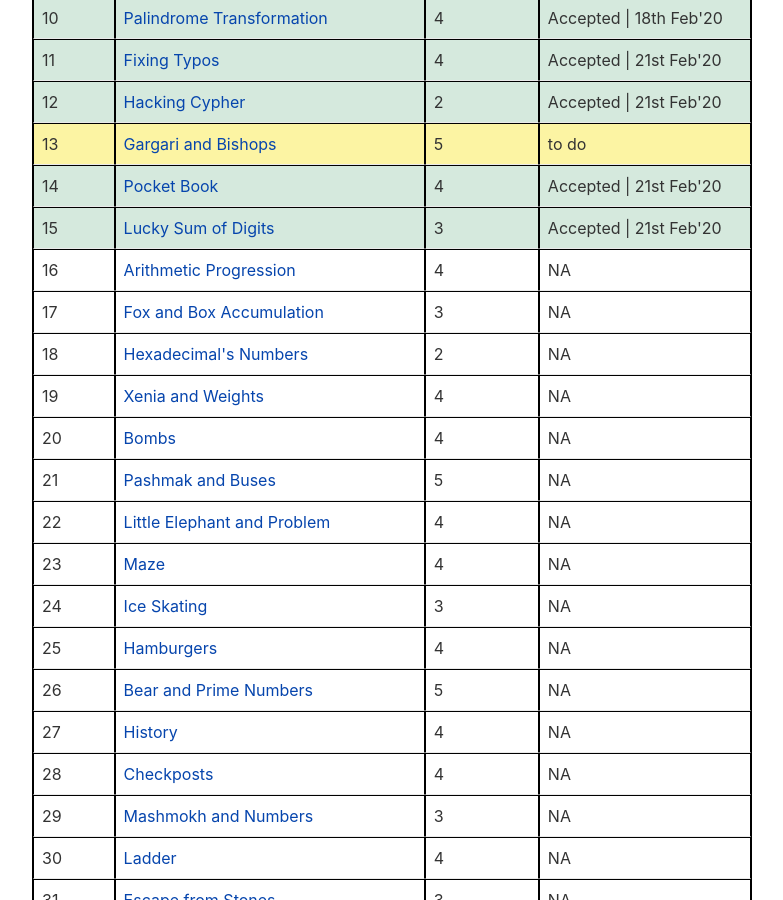
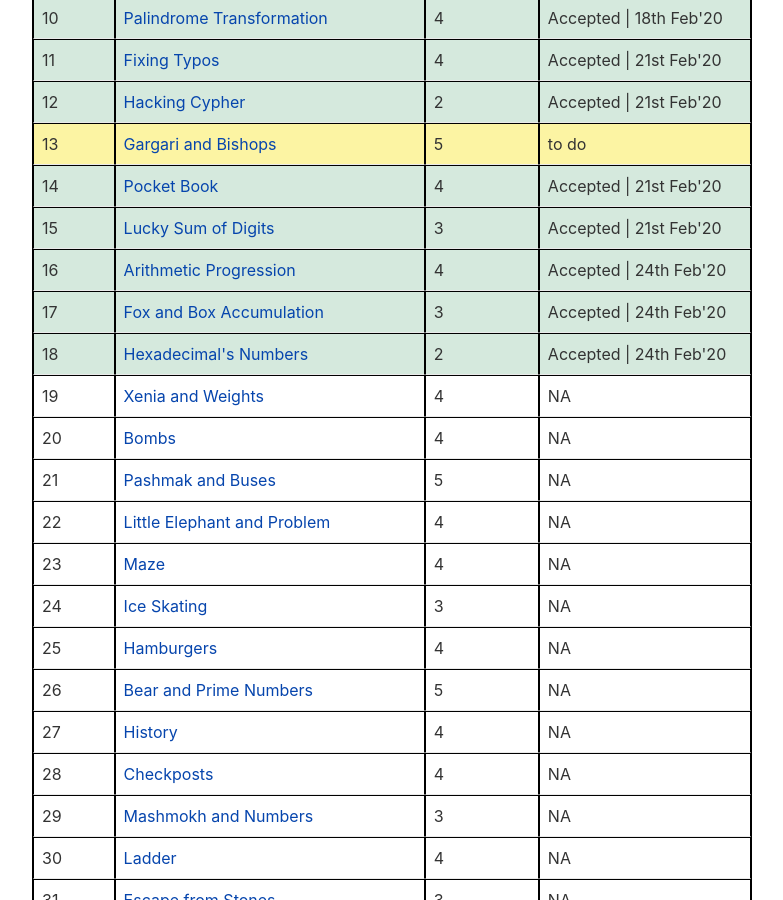
Before and after one commit to vaibhavahuja/vaibhavahuja.github.io, a Jekyll site: the page built from _posts/2020-02-13-practice-list-1.md, in a window 1280 px wide and 900 px high, scrolled down 732 px. Shown: the whole window, without its empty margins (8-791 px from the left). Built offline with Jekyll 4.4.1, drawn with Linux system fonts in a browser that asks for light colours; comment, search, counter and statistics services are not loaded.

Commit message:
updated latest

```diff
--- a/_posts/2020-02-13-practice-list-1.md
+++ b/_posts/2020-02-13-practice-list-1.md
@@ -112,23 +112,23 @@
 		<td>3</td>
 		<td>Accepted | 21st Feb'20</td>
 	</tr>
-	<tr style="background-color: white;">
+	<tr style="background-color: {{page.green}};">
 		<td>16</td>
 		<td><a href="http://codeforces.com/problemset/problem/382/C" target="_blank">Arithmetic Progression</a></td>
 		<td>4</td>
-		<td>NA</td>
+		<td>Accepted | 24th Feb'20</td>
 	</tr>
-	<tr style="background-color: white;">
+	<tr style="background-color: {{page.green}};">
 		<td>17</td>
 		<td><a href="http://codeforces.com/problemset/problem/388/A" target="_blank">Fox and Box Accumulation</a></td>
 		<td>3</td>
-		<td>NA</td>
+		<td>Accepted | 24th Feb'20</td>
 	</tr>
-	<tr style="background-color: white;">
+	<tr style="background-color: {{page.green}};">
 		<td>18</td>
 		<td><a href="http://codeforces.com/problemset/problem/9/C" target="_blank">Hexadecimal's Numbers</a></td>
 		<td>2</td>
-		<td>NA</td>
+		<td>Accepted | 24th Feb'20</td>
 	</tr>
 	<tr style="background-color: white;">
 		<td>19</td>
```
